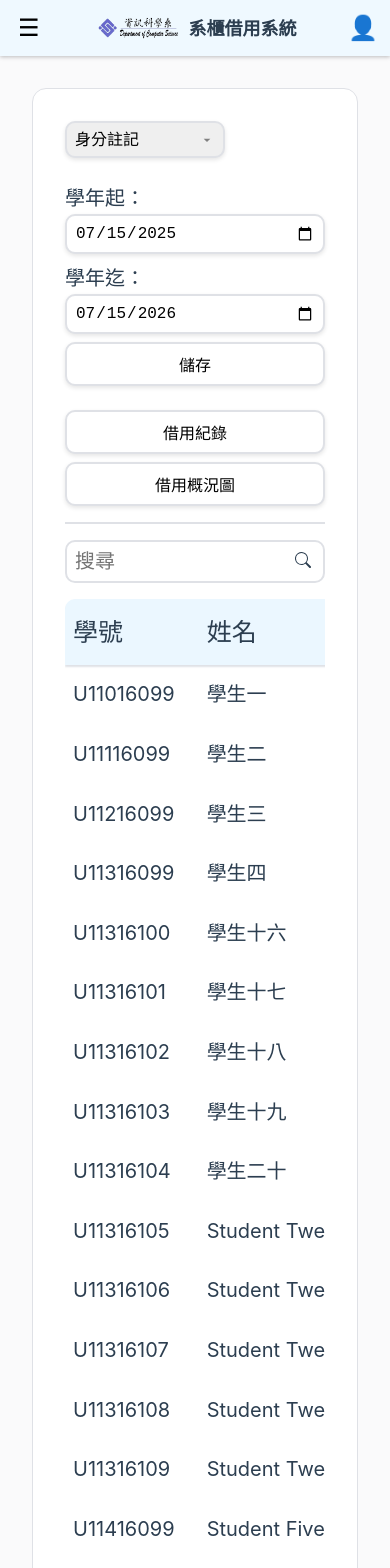
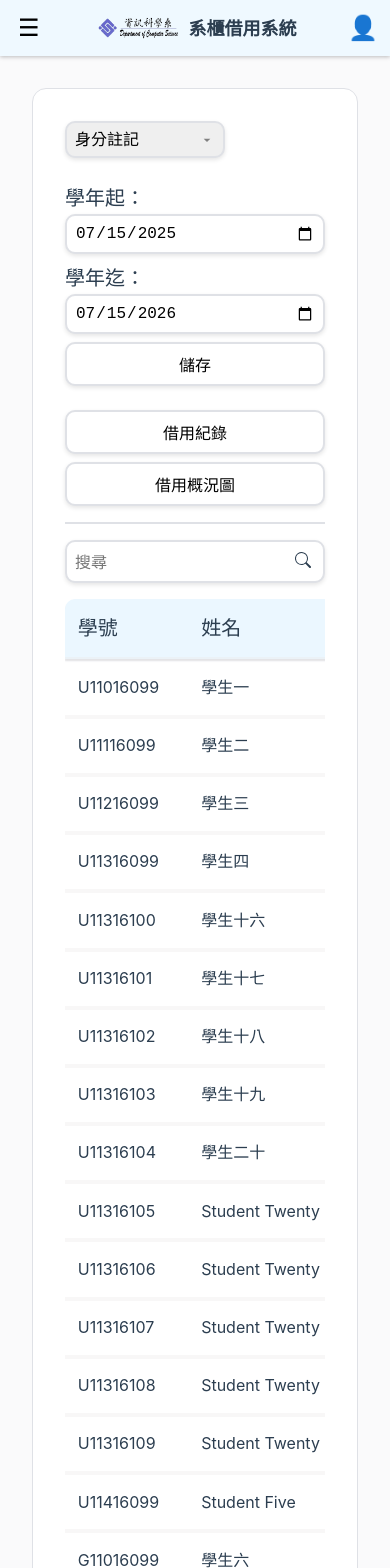
Before and after one commit to UTCS-G505/Locker-borrow-system-Frontend, a Vue app: page /setting in a window 390 px wide. Shown: the top 1568 px of the page. Built offline with nearby package versions, Linux system fonts and the light colour scheme.

Commit message:
feat: 身分註記介面串接違規註記彈窗

```diff
--- a/src/components/NoteBoard.vue
+++ b/src/components/NoteBoard.vue
@@ -1,8 +1,11 @@
 <script setup>
 import { ref, computed } from 'vue'
 import IconSearch from './icons/IconSearch.vue';
+import PopupViolationNote from './popups/PopupViolationNote.vue';
 
 const searchValue = ref('');
+const showPopup = ref(false);
+const selectedStudent = ref(null);
 
 // sample data
 const studentsList = ref([
@@ -52,8 +55,14 @@ const dormitoryNote = (student) => {
   student.note = '住宿生註記';
 };
 const violationNote = (student) => {
-  student.note = '違規註記';
+  selectedStudent.value = student;
+  showPopup.value = true;
 };
+const handleViolationNote = (note) => {
+  selectedStudent.value.note = '違規註記';
+  alert(`學號：${note.user.id}\n姓名：${note.user.name}\n事由：${note.reason}`);
+  showPopup.value = false;
+}
 const clearNote = (student) => {
   student.note = null;
 };
@@ -99,6 +108,13 @@ const clearNote = (student) => {
       </tbody>
     </table>
   </div>
+
+  <PopupViolationNote
+    v-if="showPopup"
+    :user="selectedStudent"
+    @close="showPopup = false"
+    @confirm="handleViolationNote"
+  />
 </template>
 
 <style scoped>
@@ -113,6 +129,7 @@ const clearNote = (student) => {
   padding: 0.5rem;
   margin-bottom: 1rem;
   font-size: 20px;
+  box-shadow: 0 2px 4px #0000001a;
 }
 
 #search-bar svg {
@@ -126,7 +143,7 @@ const clearNote = (student) => {
 
 table {
   width: 100%;
-  min-width: 768px;
+  min-width: 960px;
   border-collapse: collapse;
   font-size: 20px;
 }
@@ -140,8 +157,12 @@ thead {
   text-align: left;
 }
 
+tr {
+  border-bottom: rgba(236,232,232,.35) solid 4px;
+}
+
 th, td {
-  padding: 0.8rem 0.5rem;
+  padding: 0.8rem;
 }
 
 th:first-child {
@@ -159,9 +180,27 @@ button {
   padding: 0 1.5rem;
   margin-right: 1rem;
   font-size: 20px;
+  box-shadow: 0 2px 4px #0000001a;
 }
 
 button:hover {
   background-color: #DFE1E6;
+  cursor: pointer;
+}
+
+@media screen and (max-width: 425px) {
+  #search-bar input::-webkit-input-placeholder {
+    font-size: 16px;
+  }
+  table {
+    min-width: 700px;
+    font-size: 16px;
+  }
+  thead {
+    font-size: 20px;
+  }
+  button {
+    font-size: 16px;
+  }
 }
 </style>
```
